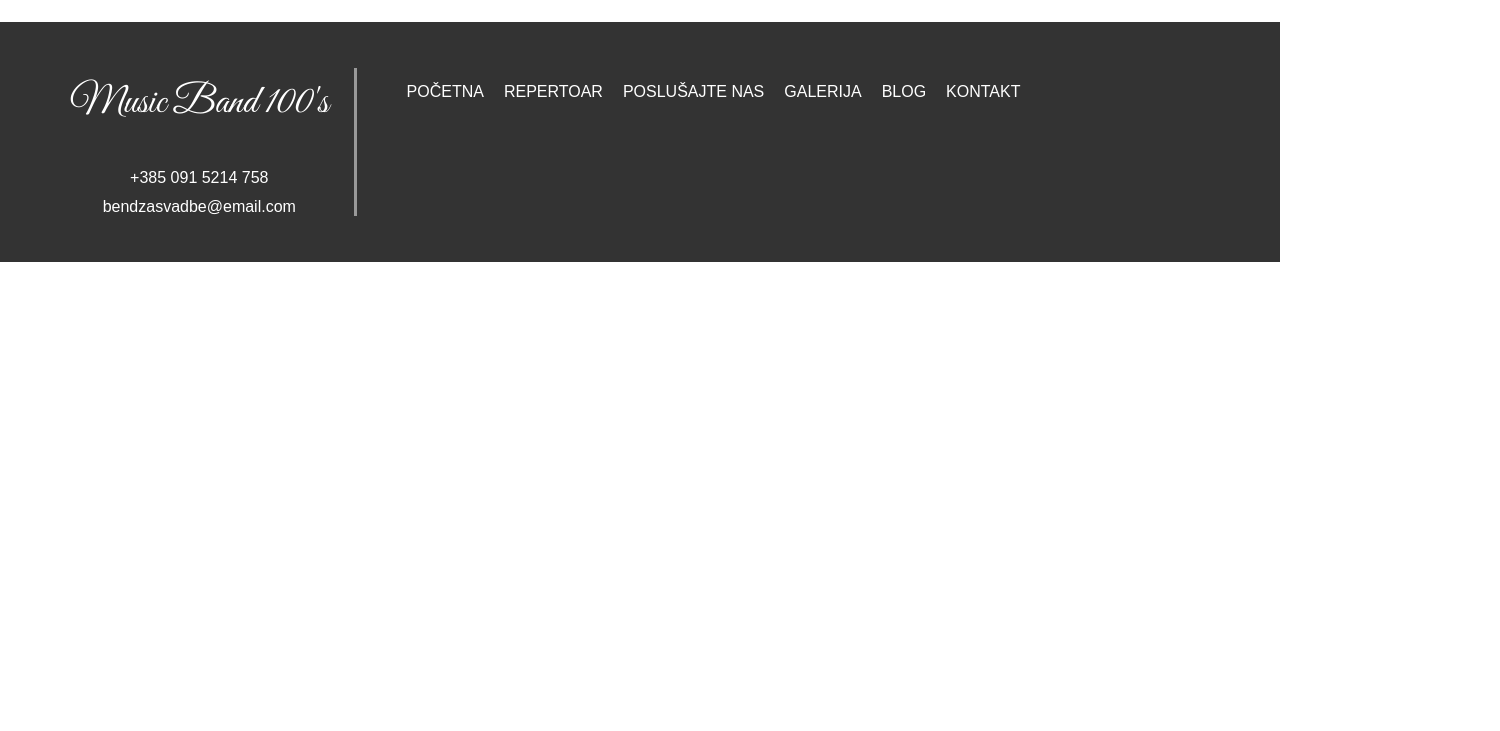
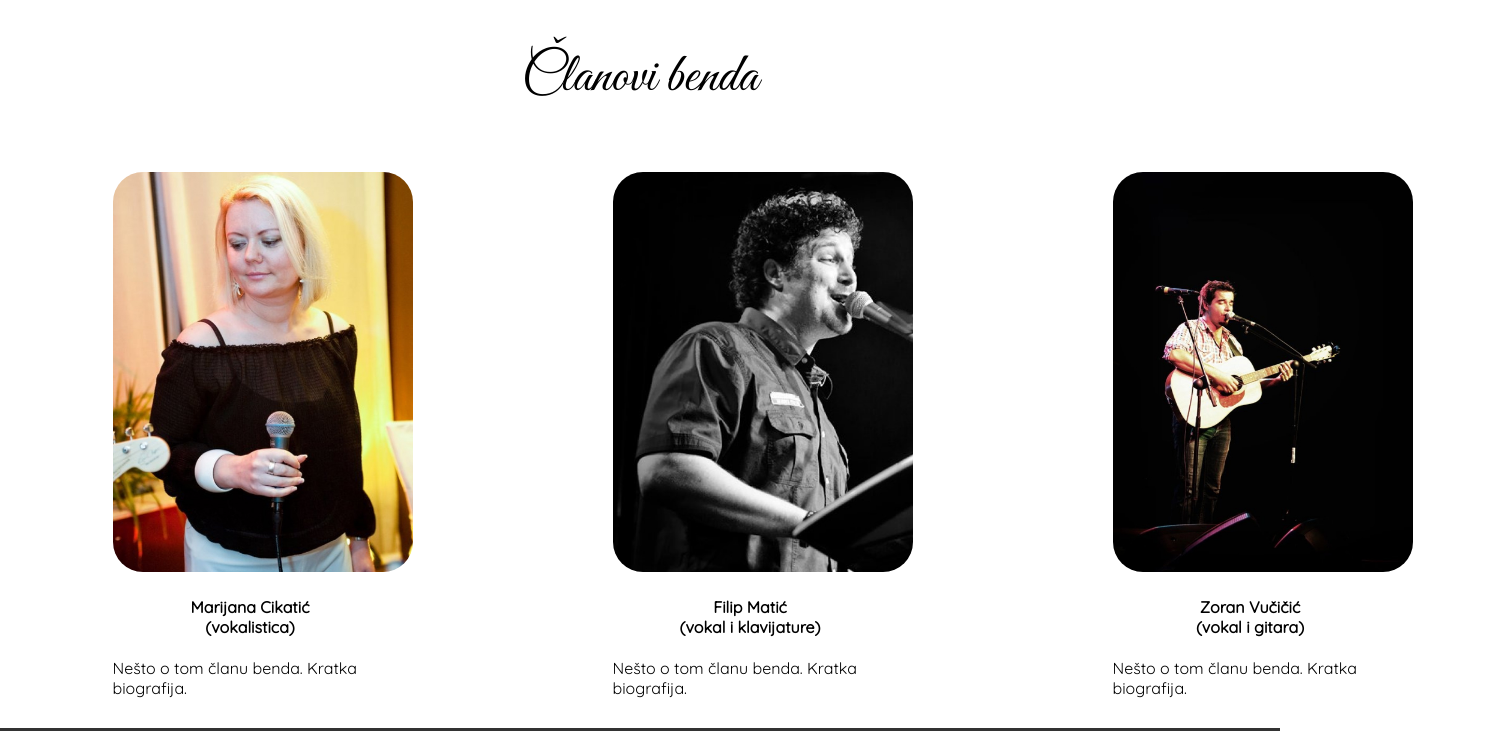
Before and after one commit to ptadic00/Korisnicka-sucelja-projekt, a Gatsby site: page / in a window 1280 px wide. Shown: the part 1097-1828 px from the top of the page, 1500 px wide, since content can reach past the window. Before the commit the page ends 1359 px from the top, so only its background shows below. Built offline with nearby package versions, Linux system fonts and the light colour scheme; Gatsby itself is replaced by a stand-in of ours.

Commit message:
"Adding BandMembers"

```diff
--- /dev/null
+++ b/src/components/BandMembers/index.js
@@ -0,0 +1,50 @@
+import React from 'react'
+
+import styles from './style.module.css';
+
+import i1 from '../../images/member1.jpg'
+import i2 from '../../images/member2.jpg'
+import i3 from '../../images/member3.jpg'
+
+const BandMembers = () => (
+    <nav>
+        <h2 className={styles.title}>Članovi benda</h2>
+        <div className={styles.members}>
+            <article className={styles.member1}>
+                <img src={i1} alt="member1" className={styles.member_img} width="300px" height="400px"></img>
+                <h4>
+                    Marijana Cikatić
+                    <br></br>
+                    (vokalistica)
+                </h4>
+                <p className={styles.descr}>
+                    Nešto o tom članu benda. Kratka biografija.
+                </p>
+        </article>
+        <article className={styles.member1}>
+                <img src={i2} alt="member2" className={styles.member_img} width="300px" height="400px"></img>
+                <h4>
+                    Filip Matić
+                    <br></br>
+                    (vokal i klavijature)
+                </h4>
+                <p className={styles.descr}>
+                    Nešto o tom članu benda. Kratka biografija.
+                </p>
+        </article>
+        <article className={styles.member1}>
+                <img src={i3} alt="member3" className={styles.member_img} width="300px" height="400px"></img>
+                <h4>
+                    Zoran Vučičić
+                    <br></br>
+                    (vokal i gitara)
+                </h4>
+                <p className={styles.descr}>
+                    Nešto o tom članu benda. Kratka biografija.
+                </p>
+        </article>
+        </div>
+    </nav>
+)
+
+export default BandMembers
--- /dev/null
+++ b/src/components/BandMembers/style.module.css
@@ -0,0 +1,47 @@
+@import url(https://fonts.googleapis.com/css2?family=Great+Vibes&display=swap);
+@import url(https://fonts.googleapis.com/css2?family=Quicksand&display=swap);
+
+.title {
+    font-family: "Great Vibes";
+    font-size: 55px;
+    font-weight: normal;
+    position: relative;
+    text-align: center;
+}
+
+.members {
+    display: flex;
+    flex-wrap: wrap;
+    width: 1500px;
+}
+
+.member1 {
+    width: 275px;
+    text-align: center;
+    margin: 10px 15px 10px 0;
+    padding: 4px;
+    position: relative;
+    margin-left: auto;
+    margin-right: auto;
+    font-family: 'Quicksand', sans-serif;
+}
+
+.descr {
+    text-align: left;
+    font-family: 'Quicksand', sans-serif;
+}
+
+.member_img {
+    /*border-radius: 50%;*/
+    border-radius: 30px;
+}
+
+.member_img:hover {
+    border-radius: 0px;
+    transform: scale(1.1);
+    transition: 0.6s all ease
+}
+
+.member1:hover {
+    transform: scale(1.1);
+}
--- a/src/pages/index.js
+++ b/src/pages/index.js
@@ -4,12 +4,14 @@ import NavigationHeader from '../components/NavigationHeader'
 import Footer from '../components/Footer'
 import Carousel from '../components/Carousel'
 import AboutUs from '../components/AboutUs'
+import BandMembers from '../components/BandMembers'
 
 const IndexPage = () => (
   <main>
     <NavigationHeader activeTab = "Početna" />
     <Carousel/>
     <AboutUs/>
+    <BandMembers/>
     <Footer/>
   </main>
 )
```
Also changed, not shown: src/images/member1.jpg (added), src/images/member2.jpg (added), src/images/member3.jpg (added).
